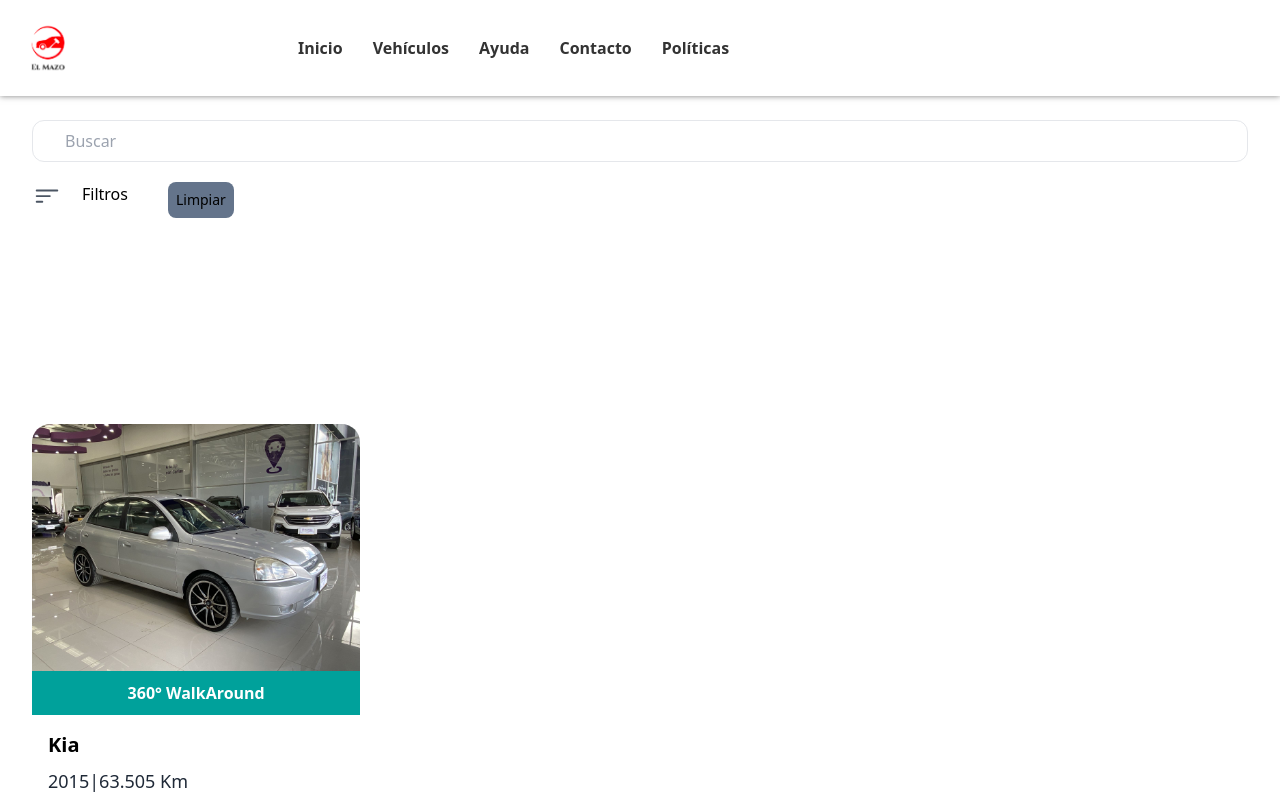
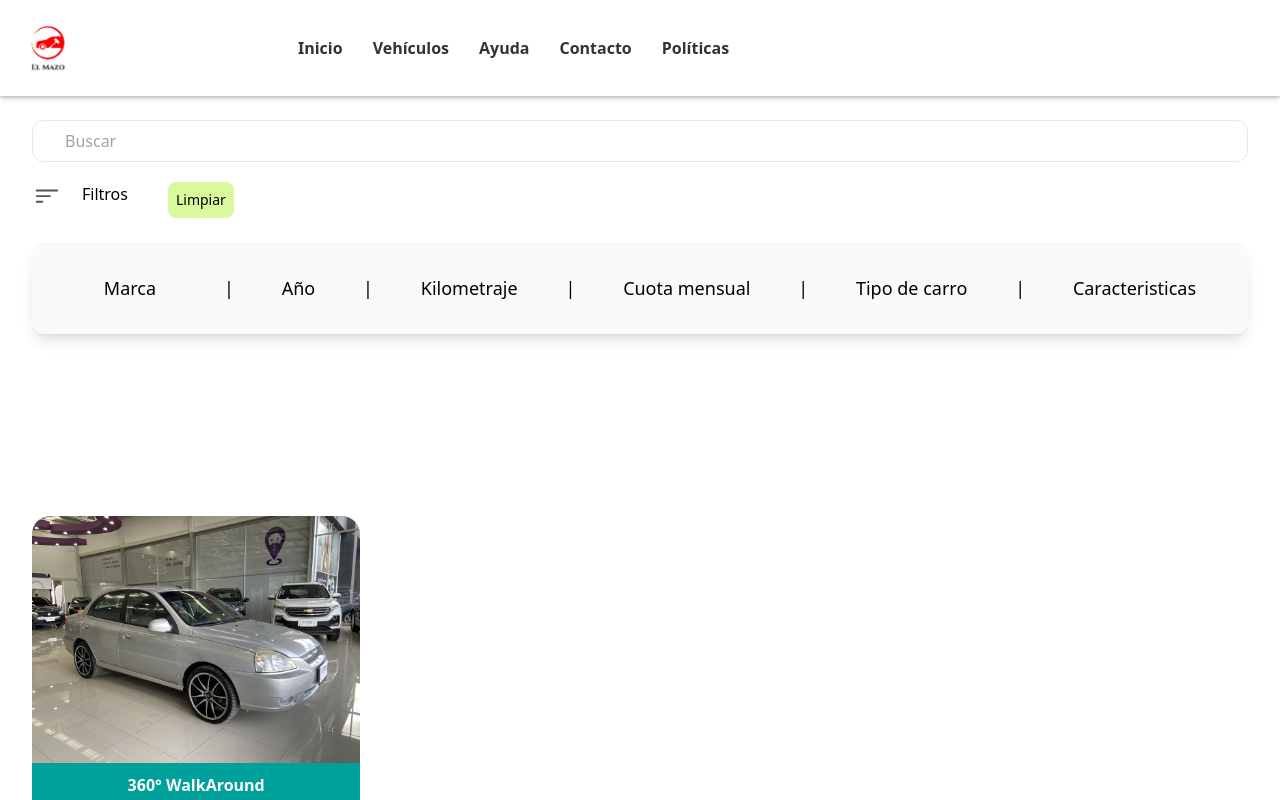
Before and after one commit to JulianMarquez2005/subasta, a React (Vite) app: page / in a window 1280 px wide. Shown: the top 800 px of the page. Built offline with nearby package versions, Linux system fonts and the light colour scheme.

Commit message:
Nuevo componente CardMenu ,se acomodo el filtro de busqueda

```diff
--- a/src/App.jsx
+++ b/src/App.jsx
@@ -6,6 +6,7 @@ import Card from './feactures/components/Card'
 import { Layout } from './feactures/components/Layout'
 import './App.css'
 import FiltroBusqueda from './feactures/components/FiltroBusqueda'
+import CardMenu from './feactures/components/CardMenu'
 
 const App = () => {
   const [count, setCount] = useState(0)
@@ -17,14 +18,24 @@ const App = () => {
     <div>
       <Header />
     </div>
-    <div>
-        <FiltroBusqueda/>
-    </div>
+    <main className='h-full mt-18'>
+      <section className="h-full ">
+        <div>
+            <FiltroBusqueda/>
+        </div>
+        <div>
+            <CardMenu/>
+        </div>
+      </section>
+
       <Layout>
         <div>
               <Card />
         </div>
       </Layout>
+
+    </main>
+
 
       <footer>
         <p>&copy; 2024 Tu Página Dinámica. Todos los derechos reservados.</p>
--- /dev/null
+++ b/src/feactures/components/CardMenu.jsx
@@ -0,0 +1,36 @@
+import React from 'react';
+
+
+const CardMenu = ()  => {
+    return(
+        <div className="bg-slate-50 rounded-xl shadow-lg flex justify-evenly items-center overflow-x-auto h-34 p-3 w-full flex justify-between items-center gap-2 text-lg">
+
+            <div>
+                <button className='p-5'>Marca</button>
+            </div>
+            <span>|</span>
+            <div>
+                <button>Año</button>
+            </div>
+            <span>|</span>
+            <div>
+                <button>Kilometraje</button>
+            </div>
+            <span>|</span>
+            <div>
+                <button>Cuota mensual</button>
+            </div>
+            <span>|</span>
+            <div>
+                <button>Tipo de carro</button>
+            </div>
+            <span>|</span>
+            <div>
+                <button>Caracteristicas</button>
+            </div>
+        </div>
+    );
+
+}
+
+export default CardMenu;
--- a/src/feactures/components/FiltroBusqueda.jsx
+++ b/src/feactures/components/FiltroBusqueda.jsx
@@ -2,7 +2,7 @@ import React from 'react'
 
 const FiltroBusqueda = () => {
     return(
-        <sesion className="mt-{28} p-8 h-2">
+        <sesion className="mt-{28} p-8 h-28">
             <div className="contentFiltro mt-16">
                 <form>
                     <input type="text"  className="block w-full px-4 py-2 mt-2 text-black-700 bg-white placeholder:text-gray-400 border border-gray-200 rounded-md focus:border-primary-50 focus:ring-primary-50 focus:outline-none focus:ring focus:ring-opacity-40 disabled:bg-gray-100 disabled:text-gray-400 pl-8 w-full rounded-xl mt-0 bg-gray-200 focus:ring-0"  placeholder='Buscar'/>
@@ -11,13 +11,11 @@ const FiltroBusqueda = () => {
             <div className="limpiarFiltros  flex mt-5" >
                 <svg stroke="currentColor" fill="currentColor" stroke-width="0" viewBox="0 0 16 16" class="text-gray-600" height="30" width="30" xmlns="http://www.w3.org/2000/svg"><path d="M2 10.5a.5.5 0 0 1 .5-.5h3a.5.5 0 0 1 0 1h-3a.5.5 0 0 1-.5-.5zm0-3a.5.5 0 0 1 .5-.5h7a.5.5 0 0 1 0 1h-7a.5.5 0 0 1-.5-.5zm0-3a.5.5 0 0 1 .5-.5h11a.5.5 0 0 1 0 1h-11a.5.5 0 0 1-.5-.5z"></path></svg>
                 <h2 className='mx-5'>Filtros</h2>
-                <button className=" mx-5 border-2 border-gray-400 bg-slate-500 rouded-lg hover:text-red-700 inline-flex justify-center items-center rounded-lg border disabled:opacity-70 disabled:cursor-not-allowed focus:outline-none hover:opacity-80 focus:shadow-none focus:opacity-[0.85] active:shadow-none active:opacity-[0.85] disabled:shadow-none transition-opacity border-none text-tertiary hover:bg-tertiary/10 focus:bg-tertiary/10  text-sm p-2 md:block" >Limpiar</button>
+                <button className=" mx-5 border-2 border-gray-400 bg-lime-200 rouded-lg hover:text-red-700 inline-flex justify-center items-center rounded-lg border disabled:opacity-70 disabled:cursor-not-allowed focus:outline-none hover:opacity-80 focus:shadow-none focus:opacity-[0.85] active:shadow-none active:opacity-[0.85] disabled:shadow-none transition-opacity border-none text-tertiary hover:bg-tertiary/10 focus:bg-tertiary/10  text-sm p-2 md:block" >Limpiar</button>
             </div>
             <div className='bg-white rounded-xl shadow-lg flex justify-between items-center overflow-x-auto'>
-
             </div>
         </sesion>
-
     );
 }
 
```
Also changed, not shown: src/feactures/components/Menudropdown.jsx (added, +25 -0 lines).
